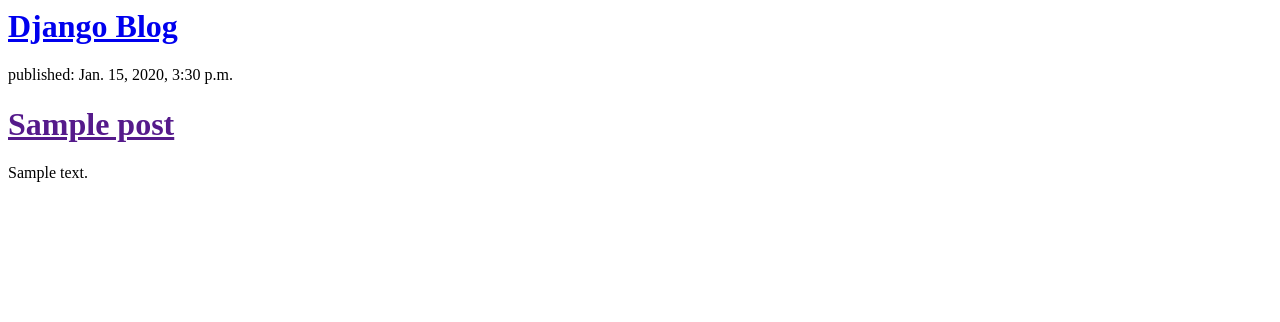
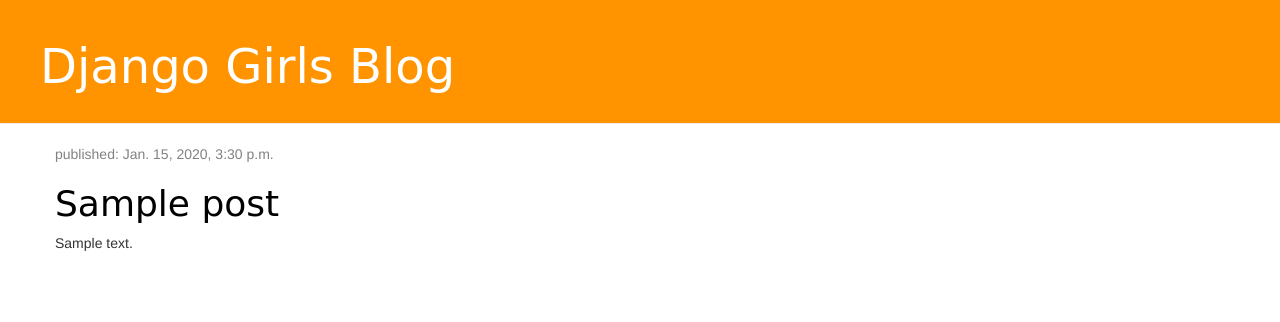
Before and after one commit to rutuja310/django-repo, a Django app: template blog/templates/blog/post_list.html in a window 1280 px wide. Shown: the top 322 px of the page. Run offline with Django 3.2, Linux system fonts and the light colour scheme; the template is opened without the code that fills it: values that come from a table or form of the project are taken from there, others are empty; tables that the repository leaves empty hold one stand-in row (values such as "Sample post"); some libraries are stand-ins or nearby versions.

Commit message:
Adding detail blog post

```diff
--- /dev/null
+++ b/blog/static/css/blog.css
@@ -0,0 +1,46 @@
+.page-header {
+    background-color: #ff9400;
+    margin-top: 0;
+    padding: 20px 20px 20px 40px;
+}
+
+.page-header h1, .page-header h1 a, .page-header h1 a:visited, .page-header h1 a:active {
+    color: #ffffff;
+    font-size: 36pt;
+    text-decoration: none;
+}
+
+.content {
+    margin-left: 40px;
+}
+
+h1, h2, h3, h4 {
+    font-family: 'Lobster', cursive;
+}
+
+.date {
+    color: #828282;
+}
+
+.save {
+    float: right;
+}
+
+.post-form textarea, .post-form input {
+    width: 100%;
+}
+
+.top-menu, .top-menu:hover, .top-menu:visited {
+    color: #ffffff;
+    float: right;
+    font-size: 26pt;
+    margin-right: 20px;
+}
+
+.post {
+    margin-bottom: 70px;
+}
+
+.post h1 a, .post h1 a:visited {
+    color: #000000;
+}
--- /dev/null
+++ b/blog/templates/blog/base.html
@@ -0,0 +1,22 @@
+{% load static %}
+<html>
+    <head>
+        <title>Django blog</title>
+        <link rel="stylesheet" href="//maxcdn.bootstrapcdn.com/bootstrap/3.2.0/css/bootstrap.min.css">
+        <link rel="stylesheet" href="//maxcdn.bootstrapcdn.com/bootstrap/3.2.0/css/bootstrap-theme.min.css">
+        <link rel="stylesheet" href="{% static 'css/blog.css' %}">
+    </head>
+    <body>
+    <div class="page-header">
+        <h1><a href="/">Django Girls Blog</a></h1>
+    </div>
+    <div class="content container">
+        <div class="row">
+            <div class="col-md-8">
+            {% block content %}
+            {% endblock %}
+            </div>
+        </div>
+    </div>
+</body>
+</html>
--- a/blog/templates/blog/post_list.html
+++ b/blog/templates/blog/post_list.html
@@ -1,11 +1,13 @@
-<div>
-    <h1><a href="/">Django Blog</a></h1>
-</div>
+{% extends 'blog/base.html' %}
 
-{% for post in posts %}
-    <div>
-        <p>published: {{ post.published_date }}</p>
-        <h1><a href="">{{ post.title }}</a></h1>
-        <p>{{ post.text|linebreaksbr }}</p>
-    </div>
-{% endfor %}
+{% block content %}
+            {% for post in posts %}
+                <div class="post">
+                    <div class="date">
+                        <p>published: {{ post.published_date }}</p>
+                    </div>
+                    <h1><a href="{% url 'post_detail' pk=post.pk %}">{{ post.title }}</a></h1>
+                    <p>{{ post.text|linebreaksbr }}</p>
+                </div>
+            {% endfor %}
+{% endblock %}
--- a/blog/urls.py
+++ b/blog/urls.py
@@ -3,4 +3,5 @@ from . import views
 
 urlpatterns = [
 	path('', views.post_list, name='post_list'),
+	path('post/<int:pk>/', views.post_detail, name='post_detail'),
 	]
--- a/blog/views.py
+++ b/blog/views.py
@@ -1,4 +1,4 @@
-from django.shortcuts import render
+from django.shortcuts import render, get_object_or_404
 from django.utils import timezone
 from .models import Post
 
@@ -6,3 +6,7 @@ from .models import Post
 def post_list(request):
 	posts = Post.objects.filter(published_date__lte=timezone.now()).order_by(published_date)
 	return render(request, 'blog/post_list.html', {'posts':posts})
+
+def post_detail(request, pk):
+    post = get_object_or_404(Post, pk=pk)
+    return render(request, 'blog/post_detail.html', {'post': post})
```
Also changed, not shown: blog/templates/blog/post_details.html (added, +13 -0 lines).
